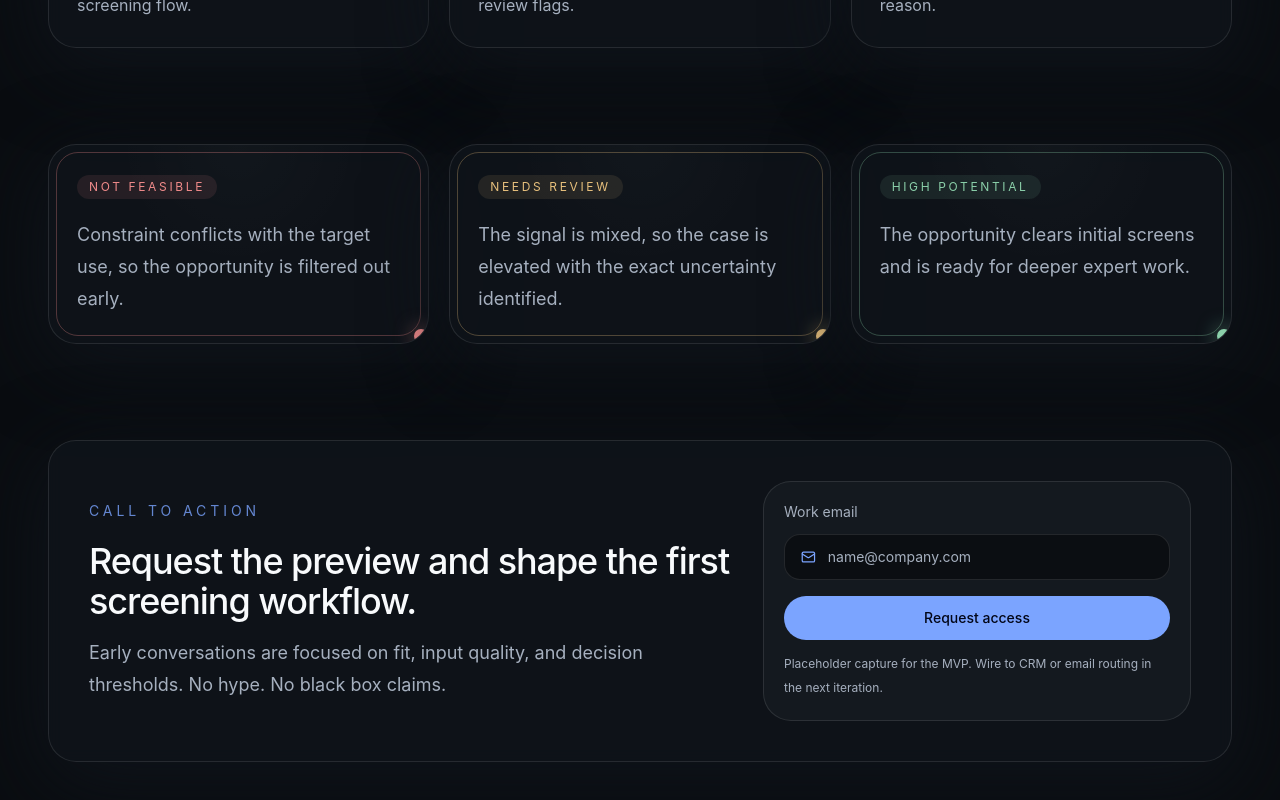
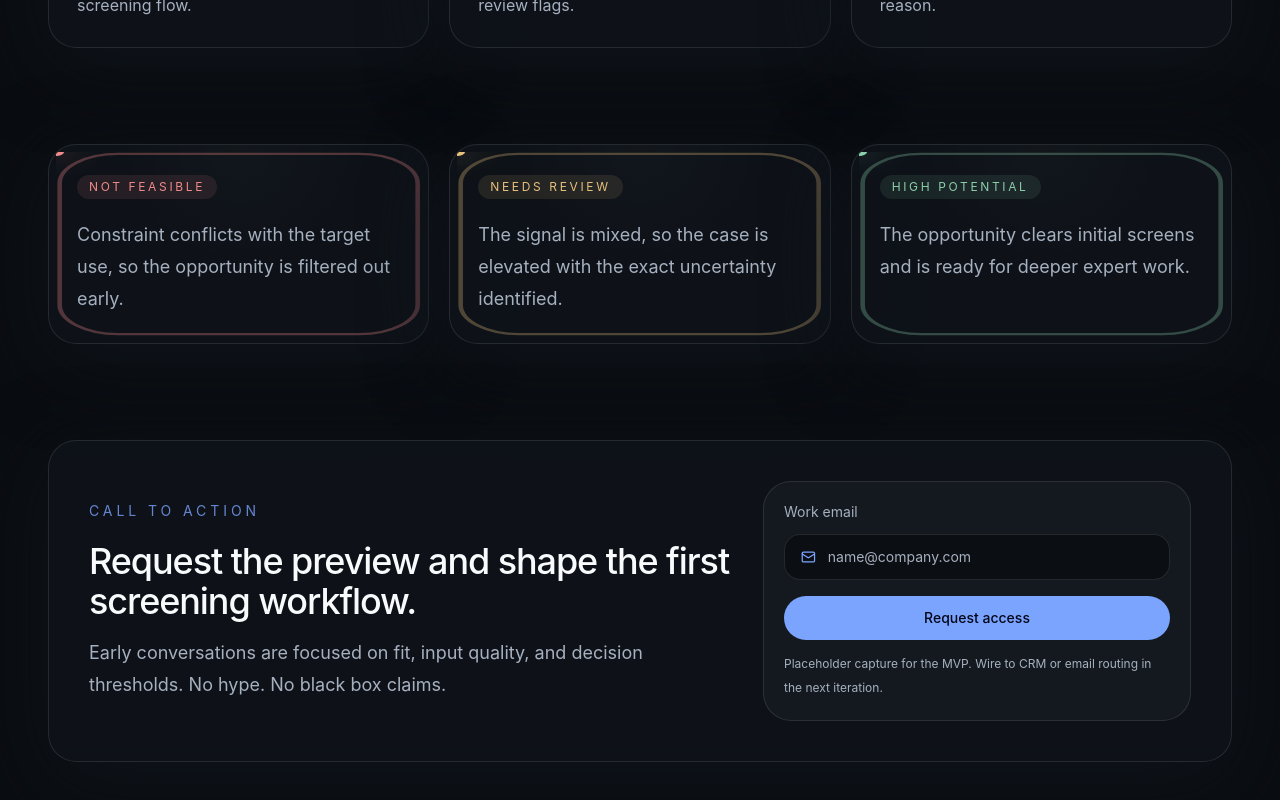
Before and after one commit to simon1971/feasibility-intelligence, a Next.js app: page / in a window 1280 px wide. Shown: the part 2005-2805 px from the top of the page. Built offline with nearby package versions, Linux system fonts and the light colour scheme.

Commit message:
feat: smooth output card orbit motion

```diff
--- a/components/outcome-cards.tsx
+++ b/components/outcome-cards.tsx
@@ -1,6 +1,6 @@
 'use client';
 
-import { motion } from 'framer-motion';
+import { useId } from 'react';
 import { Card } from '@/components/ui/card';
 
 type OutputTone = 'danger' | 'warning' | 'success';
@@ -23,26 +23,38 @@ export function OutcomeCards({ outcomes }: { outcomes: readonly Outcome[] }) {
 
 function OrbitCard({ outcome, index }: { outcome: Outcome; index: number }) {
   const theme = toneTheme(outcome.tone);
+  const pathId = useId().replace(/:/g, '');
 
   return (
     <Card className="group relative overflow-hidden p-7">
       <div className="pointer-events-none absolute inset-0 rounded-[28px] bg-[radial-gradient(circle_at_top,rgba(255,255,255,0.05),transparent_45%)] opacity-40" />
-      <motion.div
+
+      <svg
         aria-hidden="true"
-        className={`pointer-events-none absolute h-3.5 w-3.5 rounded-full ${theme.dot}`}
-        initial={{ top: 12, left: 12 }}
-        animate={{
-          top: [12, 12, 'calc(100% - 14px)', 'calc(100% - 14px)', 12],
-          left: [12, 'calc(100% - 14px)', 'calc(100% - 14px)', 12, 12],
-        }}
-        transition={{
-          duration: 8.5,
-          delay: index * 0.45,
-          repeat: Infinity,
-          ease: 'linear',
-        }}
-      />
-      <div className={`pointer-events-none absolute inset-[7px] rounded-[22px] border ${theme.border}`} />
+        className="pointer-events-none absolute inset-[7px] h-[calc(100%-14px)] w-[calc(100%-14px)]"
+        viewBox="0 0 100 100"
+        preserveAspectRatio="none"
+      >
+        <rect
+          x="1"
+          y="1"
+          width="98"
+          height="98"
+          rx="16"
+          fill="none"
+          className={theme.borderStroke}
+          strokeWidth="1.25"
+        />
+        <defs>
+          <path id={pathId} d="M17,1 H83 A16,16 0 0 1 99,17 V83 A16,16 0 0 1 83,99 H17 A16,16 0 0 1 1,83 V17 A16,16 0 0 1 17,1 Z" />
+        </defs>
+        <circle r="2.2" className={theme.dotFill}>
+          <animateMotion dur="8.8s" begin={`${index * 0.5}s`} repeatCount="indefinite" rotate="auto" calcMode="linear">
+            <mpath href={`#${pathId}`} />
+          </animateMotion>
+        </circle>
+      </svg>
+
       <div className="relative">
         <p className={`inline-flex rounded-full px-3 py-1 text-xs uppercase tracking-[0.22em] ${theme.pill}`}>
           {outcome.label}
@@ -58,20 +70,20 @@ function toneTheme(tone: OutputTone) {
     case 'danger':
       return {
         pill: 'bg-danger/10 text-danger',
-        dot: 'bg-danger shadow-[0_0_20px_rgba(240,139,139,0.72)]',
-        border: 'border-danger/30',
+        dotFill: 'fill-danger drop-shadow-[0_0_6px_rgba(240,139,139,0.95)]',
+        borderStroke: 'stroke-danger/30',
       };
     case 'warning':
       return {
         pill: 'bg-warning/10 text-warning',
-        dot: 'bg-warning shadow-[0_0_20px_rgba(231,192,125,0.72)]',
-        border: 'border-warning/30',
+        dotFill: 'fill-warning drop-shadow-[0_0_6px_rgba(231,192,125,0.95)]',
+        borderStroke: 'stroke-warning/30',
       };
     case 'success':
       return {
         pill: 'bg-success/10 text-success',
-        dot: 'bg-success shadow-[0_0_20px_rgba(139,208,170,0.72)]',
-        border: 'border-success/30',
+        dotFill: 'fill-success drop-shadow-[0_0_6px_rgba(139,208,170,0.95)]',
+        borderStroke: 'stroke-success/30',
       };
   }
 }
```
